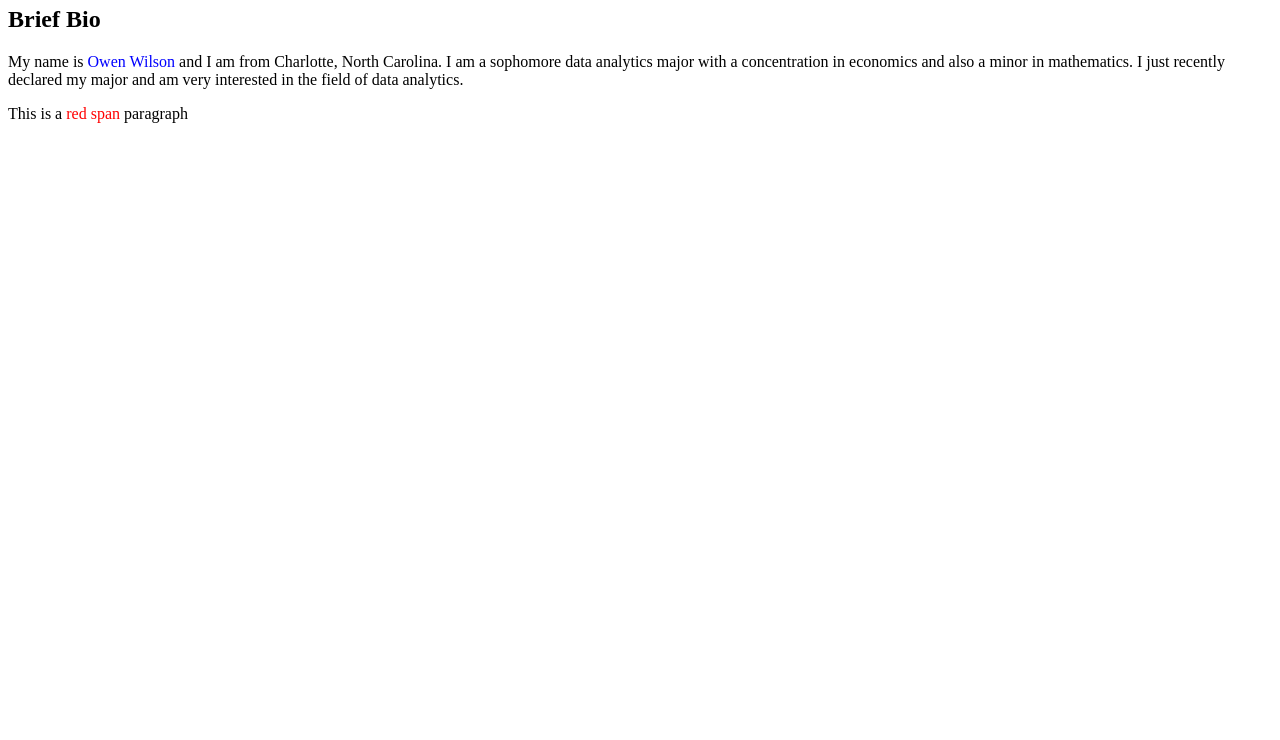
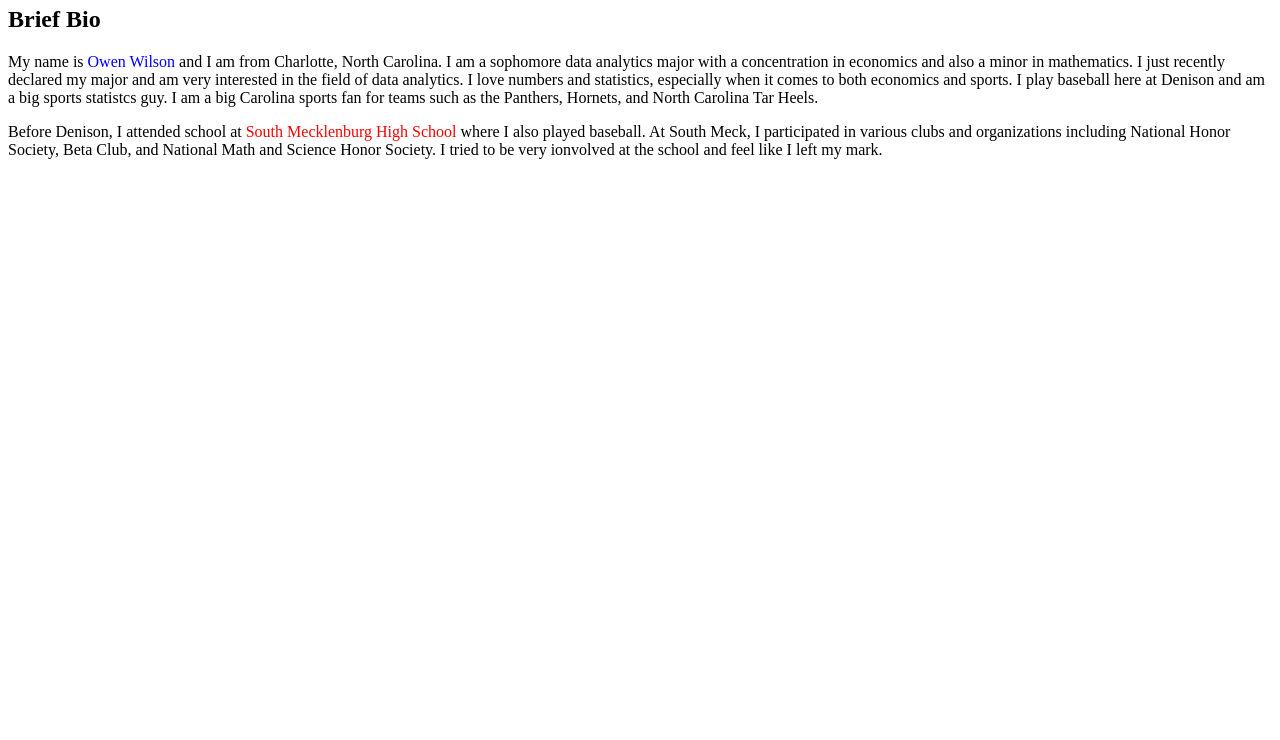
Before and after one commit to owilson10/owilson10.github.io, a plain HTML site: page index.html in a window 1280 px wide. Shown: the part 60-800 px from the top of the page. Drawn offline with Linux system fonts and the light colour scheme.

Commit message:
Update index.html

```diff
--- a/index.html
+++ b/index.html
@@ -9,10 +9,17 @@
   <body>
     <div>
        <h1>Owen Wilson GitHub Site</h1>
+
        <h2>Brief Bio</h2>
+
        <p>My name is <span class = "blue">Owen Wilson</span> and I am from Charlotte, North Carolina. I am a sophomore data analytics major with a concentration in
-       economics and also a minor in mathematics. I just recently declared my major and am very interested in the field of data analytics.</p>
-       <p>This is a <span class = "red">red span</span> paragraph</p>
+       economics and also a minor in mathematics. I just recently declared my major and am very interested in the field of data analytics. I love numbers and statistics,
+       especially when it comes to both economics and sports. I play baseball here at Denison and am a big sports statistcs guy. I am a big Carolina sports fan for
+       teams such as the Panthers, Hornets, and North Carolina Tar Heels.</p>
+
+       <p>Before Denison, I attended school at <span class = "red">South Mecklenburg High School</span> where I also played baseball. At South Meck, I participated
+       in various clubs and organizations including National Honor Society, Beta Club, and National Math and Science Honor Society. I tried to be very ionvolved at
+       the school and feel like I left my mark. </p>
      </div>
   </body>
 </html>
```
